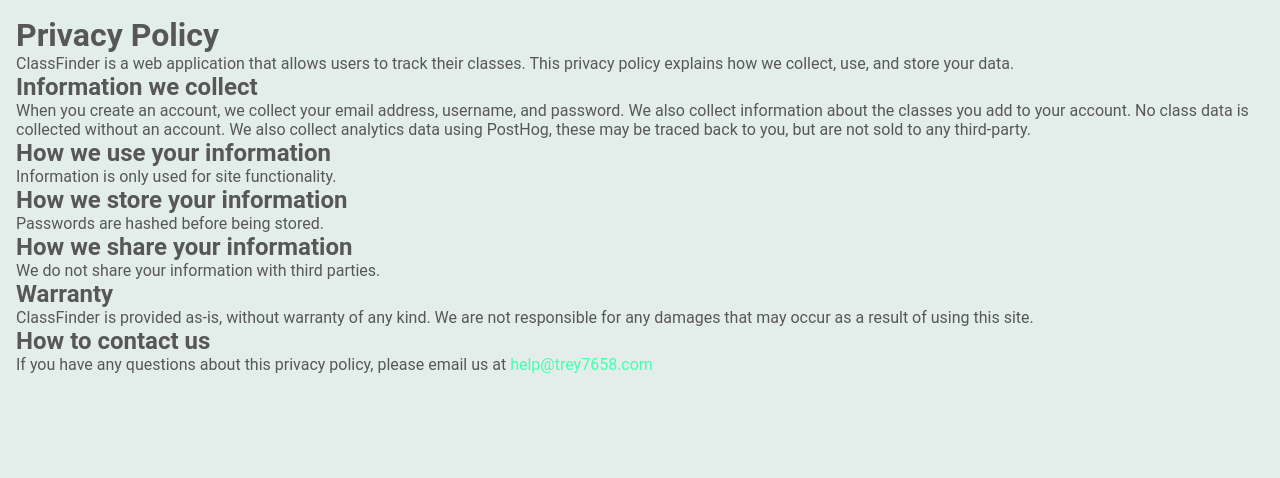
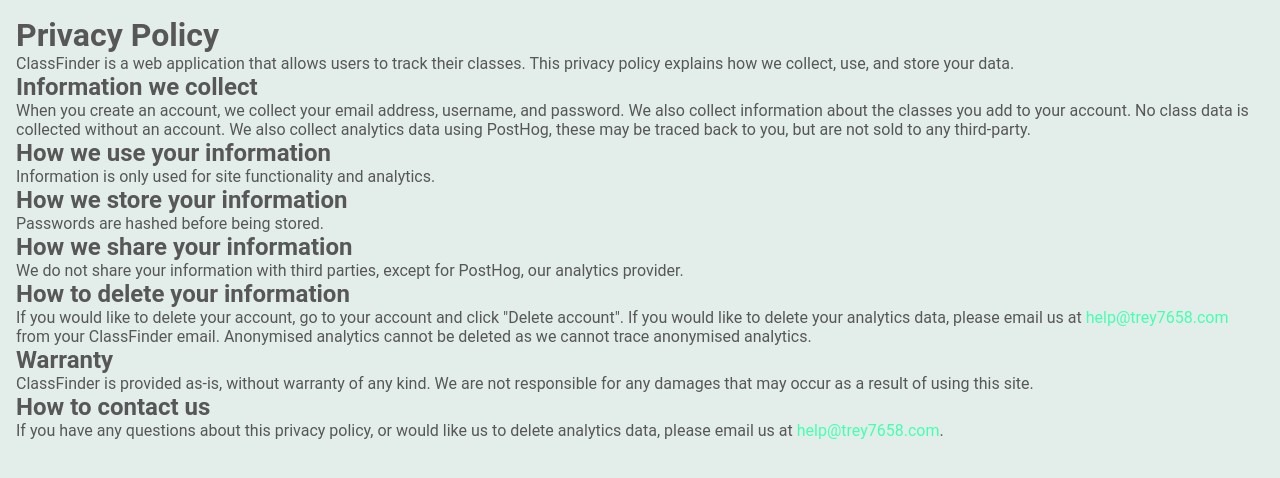
Before and after one commit to EvanZuk/ClassFinder, a Python web app: template app/templates/privacy.html in a window 1280 px wide. Shown: the part 51-529 px from the top of the page. Run offline with Jinja, Linux system fonts and the light colour scheme; the template is opened without the code that fills it, so the values that code supplies are empty.

Commit message:
Better privacy policy

```diff
--- a/app/templates/privacy.html
+++ b/app/templates/privacy.html
@@ -14,15 +14,17 @@
         <h2>Information we collect</h2>
         <p>When you create an account, we collect your email address, username, and password. We also collect information about the classes you add to your account. No class data is collected without an account. We also collect analytics data using PostHog, these may be traced back to you, but are not sold to any third-party.</p>
         <h2>How we use your information</h2>
-        <p>Information is only used for site functionality.</p>
+        <p>Information is only used for site functionality and analytics.</p>
         <h2>How we store your information</h2>
         <p>Passwords are hashed before being stored. </p>
         <h2>How we share your information</h2>
-        <p>We do not share your information with third parties.</p>
+        <p>We do not share your information with third parties, except for PostHog, our analytics provider.</p>
+        <h2>How to delete your information</h2>
+        <p>If you would like to delete your account, go to your account and click "Delete account". If you would like to delete your analytics data, please email us at <a href="mailto:help@trey7658.com?subject=ClassFinder%3A%20Deletion%20request%20for%20%3Cusername%3E&body=I%20would%20like%20the%20data%20for%20%3Cschool%20email%3E%20to%20be%20deleted%20from%20ClassFinder.">help@trey7658.com</a> from your ClassFinder email. Anonymised analytics cannot be deleted as we cannot trace anonymised analytics.</p>
         <h2>Warranty</h2>
         <p>ClassFinder is provided as-is, without warranty of any kind. We are not responsible for any damages that may occur as a result of using this site.</p>
         <h2>How to contact us</h2>
-        <p>If you have any questions about this privacy policy, please email us at <a href="mailto:help@trey7658.com">help@trey7658.com</a></p>
+        <p>If you have any questions about this privacy policy, or would like us to delete analytics data, please email us at <a href="mailto:help@trey7658.com">help@trey7658.com</a>.</p>
     </main>
 </body>
 </html>
```
